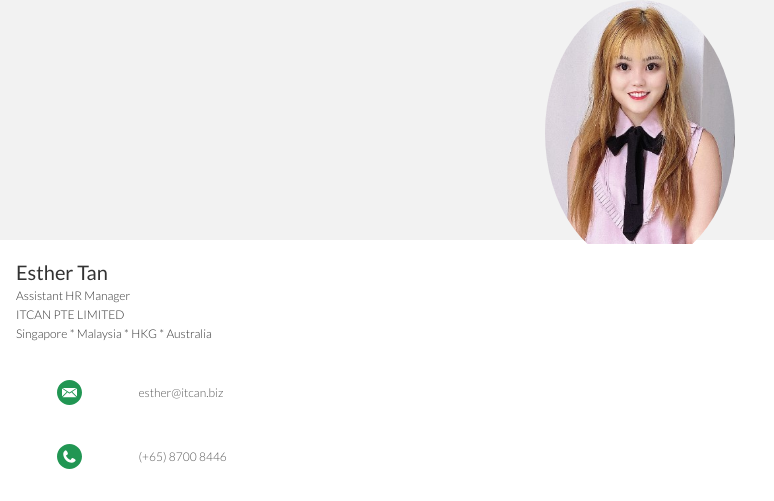
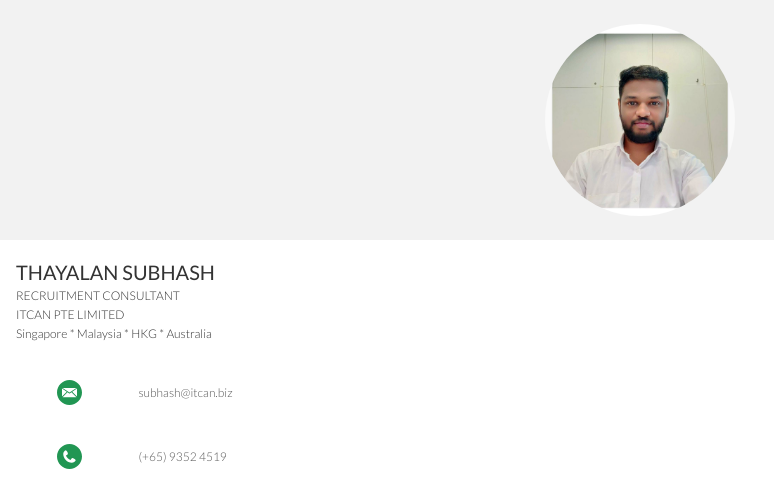
Before and after one commit to ITCANNAMECARD/Subhash, a plain HTML site: page index.html in a window 1280 px wide. Shown: the top 501 px of the page, 0-774 px from the left. Drawn offline with Linux system fonts and the light colour scheme; a web font is replaced by a local one.

Commit message:
Update index.html

```diff
--- a/index.html
+++ b/index.html
@@ -14,7 +14,7 @@
 			<div class="row">
 				<div class="col"></div>
 				<div class="col is-5">
-					<img class="profile-pic" src="ESTHER.jpg" alt="Profile Picture">
+					<img class="profile-pic" src="Subhash.jpeg" alt="Profile Picture">
 				</div>
 				<div class="col"></div>
 			</div>
@@ -25,8 +25,8 @@
 		<div class="container">
 			<div class="row name-title-company">
 				<div class="col is-6">
-					<p class="text-name">Esther Tan</p>
-					<p class="text-title-company">Assistant HR Manager</p>
+					<p class="text-name">THAYALAN SUBHASH</p>
+					<p class="text-title-company">RECRUITMENT CONSULTANT</p>
 					<p class="text-title-company">ITCAN PTE LIMITED</p>
 					<p class="text-title-company">Singapore	*	Malaysia	*	HKG	*	Australia
 				</div>
@@ -38,14 +38,14 @@
 	</section>
 
 	<section class="bg-color-white secondary-info">
-		<a href="mailto:esther@itcan.biz">
+		<a href="mailto:subhash@itcan.biz">
 			<div class="container">
 				<div class="row detail">
 					<div class="col">
 						<img src="assets/icon-email.svg" alt="Email Icon"">
 					</div>
 					<div class="col is-8">
-						<p class="text-detail">esther@itcan.biz</p>
+						<p class="text-detail">subhash@itcan.biz</p>
 					</div>
 					<div class="col">
 						<img src="assets/right-arrow.svg" alt="Right Arrow" height="50%" width="40%">
@@ -56,14 +56,14 @@
 	</section>
 
 	<section class="bg-color-white secondary-info">
-		<a href="tel:+6587008446">
+		<a href="tel:+6593524519">
 			<div class="container">
 				<div class="row detail">
 					<div class="col">
 						<img src="assets/icon-phone.svg" alt="Phone Icon"">
 					</div>
 					<div class="col is-8">
-						<p class="text-detail">(+65) 8700 8446</p>
+						<p class="text-detail">(+65) 9352 4519</p>
 					</div>
 					<div class="col">
 						<img src="assets/right-arrow.svg" alt="Right Arrow" height="50%" width="40%">
```
